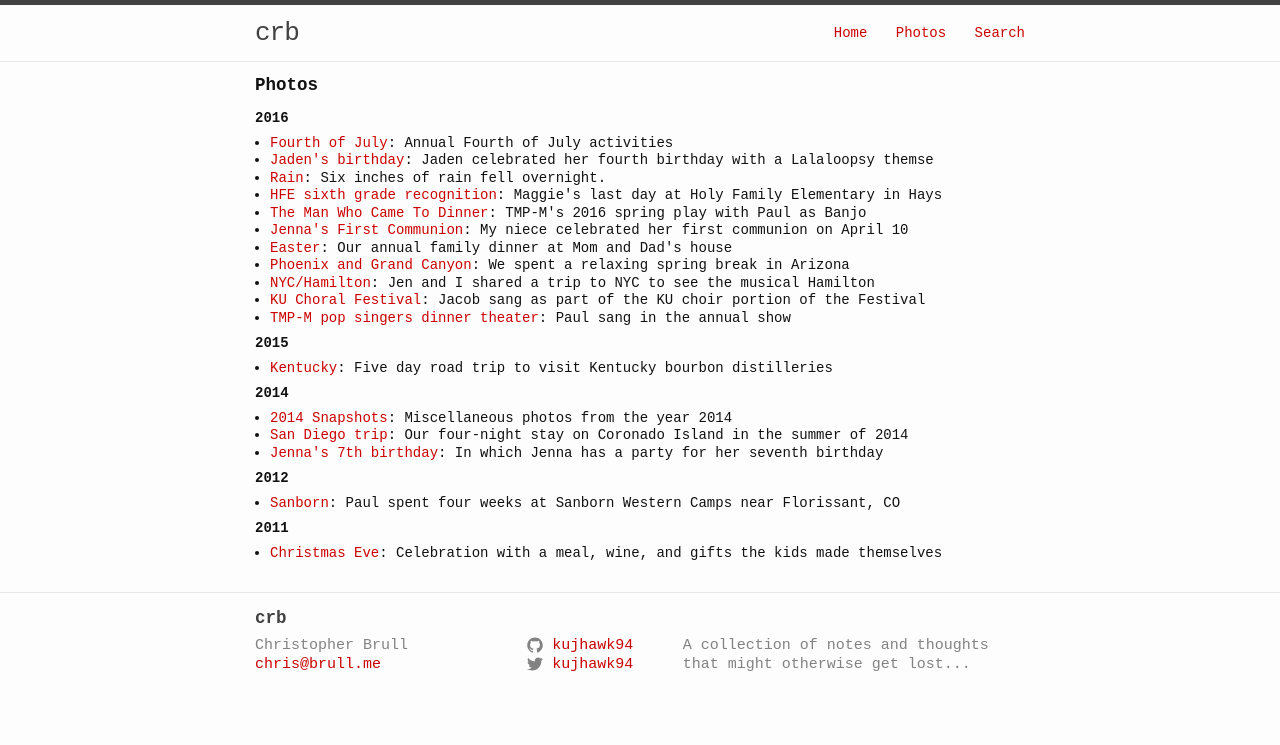
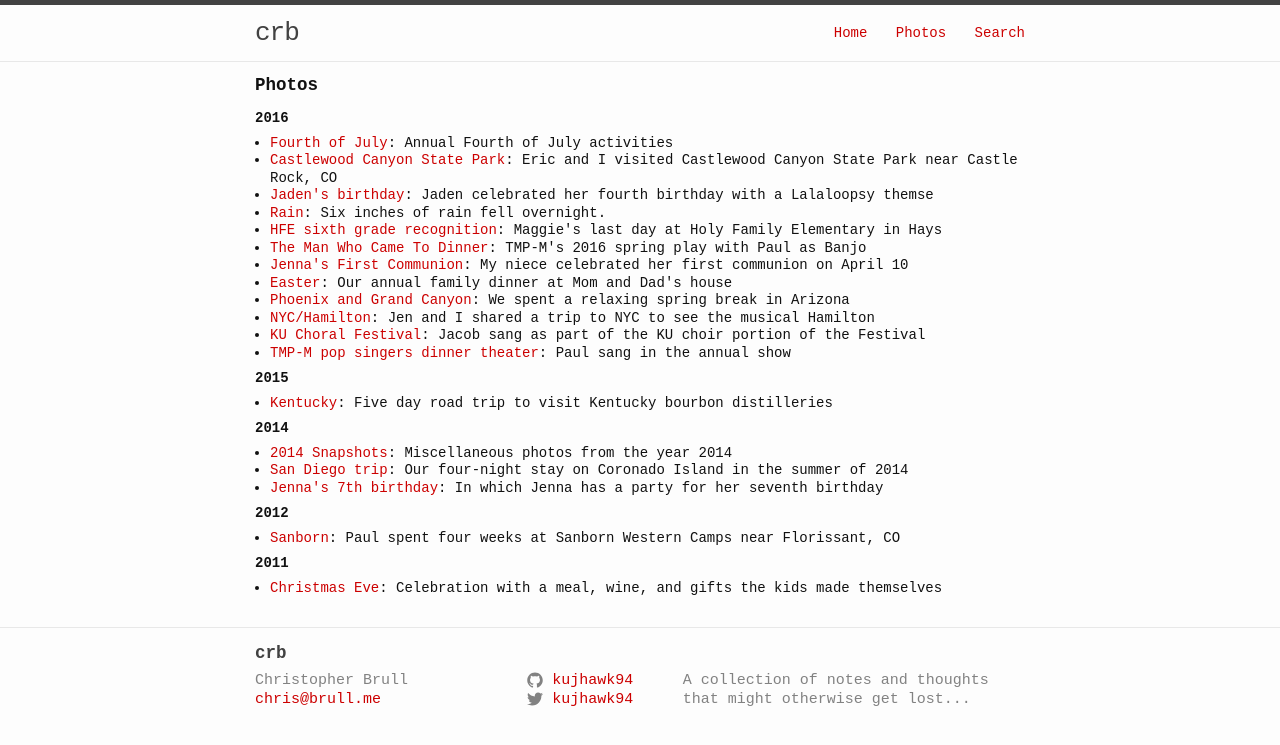
Before and after one commit to kujhawk94/kujhawk94.github.io, a Jekyll site: the page built from photos.html, in a window 1280 px wide. Shown: the top 745 px of the page. Built offline with Jekyll 4.4.1, drawn with Linux system fonts in a browser that asks for light colours.

Commit message:
Update photo albums

```diff
--- a/_data/photoalbums.yml
+++ b/_data/photoalbums.yml
@@ -67,3 +67,7 @@ albumlist:
         description:  Annual Fourth of July activities
         date:   2016-07-04
         url:  http://photos.brull.me/Holidays/2016-Fourth-of-July/
+    -   title:  Castlewood Canyon State Park
+        description:  Eric and I visited Castlewood Canyon State Park near Castle Rock, CO
+        date:  2016-06-23
+        url:  http://photos.brull.me/Travel/2016-Castlewood-Canyon-State/
```
